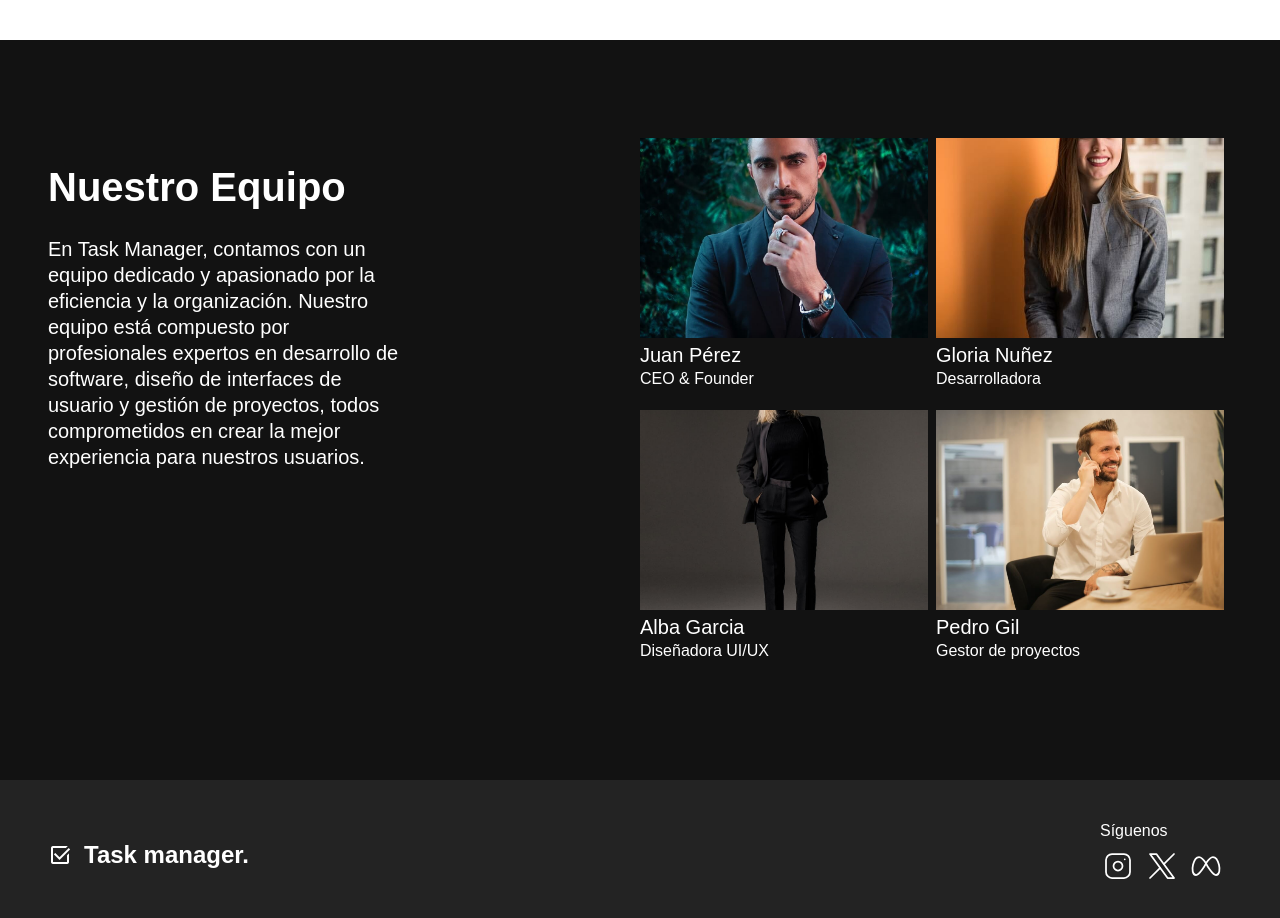
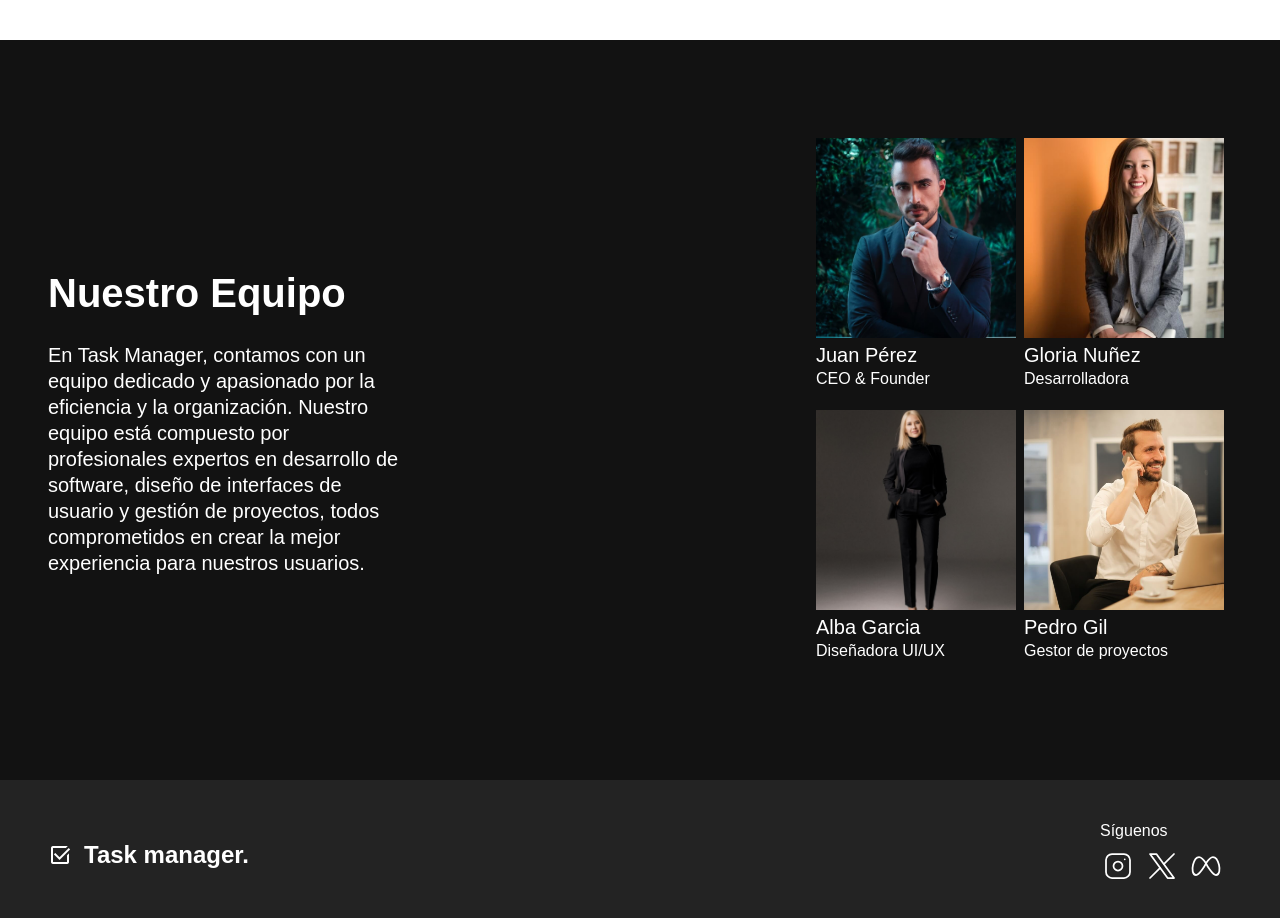
Before and after one commit to PaulinaLeivamont/react_taskmanager, a React (Vite) app: page / in a window 1280 px wide. Shown: the part 2120-3038 px from the top of the page. Built offline with nearby package versions, Linux system fonts and the light colour scheme; a web font is replaced by a local one.

Commit message:
cambiios en css

```diff
--- a/src/App.css
+++ b/src/App.css
@@ -208,21 +208,23 @@ input[type="text"]:focus {
 /* Dashboard page */
 
 .dashboard ul {
-  height: 100%;
+  height: auto;
   max-height: 100%;
   width: 100%;
   position: relative;
   overflow: scroll;
 }
-.dashboard ul::-webkit-scrollbar{
+::-webkit-scrollbar{
   display: none;
 }
+
 .task.empty {
   color: var(--disabled_text);
   height: 60px;
 }
 .task {
   width: 100%;
+  min-width: 500px;
   display: flex;
   justify-content: space-between;
   align-items: center;
@@ -263,6 +265,9 @@ input[type="text"]:focus {
 
 .task input, .task textarea{
   width: 100%;
+}
+option{
+  color: #121212!important;
 }
 .task input, .task textarea, .task p, .task select {
   transition: color .2s ease;
@@ -322,9 +327,6 @@ textarea {
 }
 .task:not(.headers) button span {
   margin-left: 0!important;
-}
-::-webkit-scrollbar {
-  display: none;
 }
 .task.odd {
   background-color: #232323;
@@ -628,6 +630,7 @@ header h3 span, footer h3 span {
 .landing section:nth-child(5) .inside > div:first-child {
   display: flex;
   justify-content: space-between;
+  align-items: center;
 }
 .text_container {
   width: 30%;
@@ -636,18 +639,21 @@ header h3 span, footer h3 span {
   width: 50%;
   display: flex;
   flex-wrap: wrap;
+  justify-content: center;
+  max-width: 416px;
 }
 .team_member_container {
   width: calc(50% - 8px);
   height: 25vh;
   margin-bottom: 72px;
 }
-.team_member_container:first-child,
-.team_member_container:nth-child(3) {
+.team_member_container{
+  max-width: 200px;
   margin-right: 8px;
 }
 .team_member_container img {
   width: 100%;
+  max-width: 200px;
   height: 100%;
 }
 
@@ -663,6 +669,25 @@ footer.landing .inside > div > div {
 footer.landing .inside > div > div span {
   margin-right: 8px;
 }
+@media screen and (max-width: 596px) {
+  ::-webkit-scrollbar {
+    display: block;
+    height: 4px;
+    width: 0px;
+    border: 1px solid var(--dark_grey);
+  }
+
+  ::-webkit-scrollbar-track {
+    border-radius: 2px;
+    background: var(--dark_grey);
+  }
+
+  ::-webkit-scrollbar-thumb {
+    border-radius: 2px;
+    background: var(--info);
+  }
+}
+
 
 
 @media screen and (max-width: 800px) {
```
